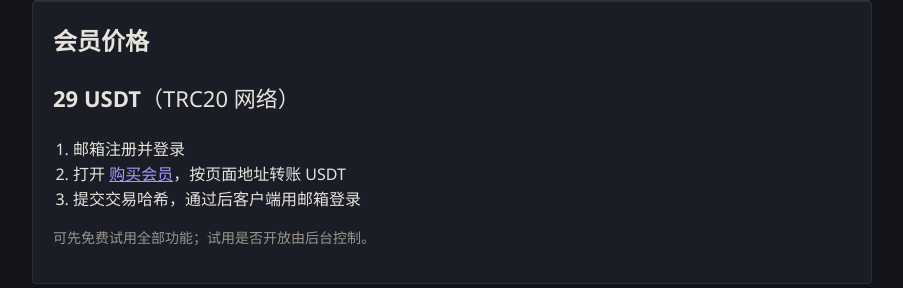
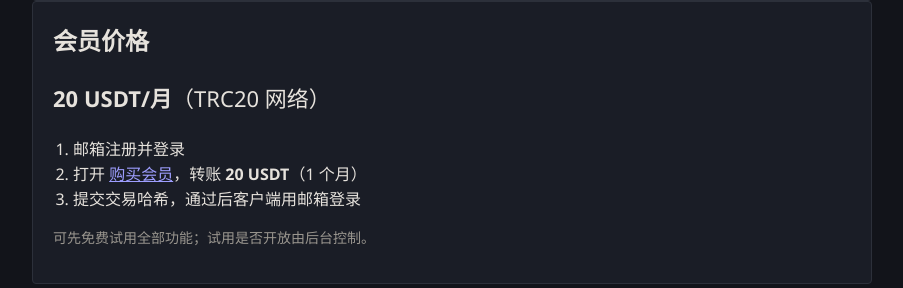
Before and after one commit to e12games/facefusion, a FastAPI app: page / in a window 1280 px wide. Shown: the part 894-1182 px from the top of the page, without its empty margins (188-1091 px from the left). Run offline with FastAPI, Linux system fonts and the light colour scheme; data comes from the database, SQL or seed files in the repository.

Commit message:
membership price 20 USDT per month

```diff
--- a/web/app.py
+++ b/web/app.py
@@ -114,7 +114,7 @@ def init_db() -> None:
 			'release_notes': '',
 			'update_enabled': '1',
 			'usdt_trc20_wallet': '',
-			'membership_price_usdt': '29',
+			'membership_price_usdt': '20',
 			'admin_password_changed': '0'
 		}
 		for key, value in defaults.items():
@@ -163,7 +163,7 @@ def render(request : Request, name : str, extra : Optional[dict[str, Any]] = Non
 		'request': request,
 		'user': user,
 		'trial_enabled': setting('trial_enabled') == '1',
-		'membership_price_usdt': setting('membership_price_usdt', '29'),
+		'membership_price_usdt': setting('membership_price_usdt', '20'),
 		'need_password_hint': bool(user and user.get('is_admin') and needs_password_hint()),
 		'default_admin_email': DEFAULT_ADMIN_EMAIL
 	}
@@ -266,7 +266,7 @@ def buy_page(request : Request):
 	if user['is_admin'] or user['is_paid']:
 		return RedirectResponse('/', status_code = 303)
 	wallet = setting('usdt_trc20_wallet', '')
-	price = setting('membership_price_usdt', '29')
+	price = setting('membership_price_usdt', '20')
 	with closing(get_db()) as connection:
 		orders = [
 			dict(row) for row in connection.execute(
@@ -293,7 +293,7 @@ def buy_submit(request : Request, tx_hash : str = Form(...)):
 	if user['is_admin'] or user['is_paid']:
 		return RedirectResponse('/', status_code = 303)
 	wallet = setting('usdt_trc20_wallet', '').strip()
-	price = setting('membership_price_usdt', '29').strip() or '29'
+	price = setting('membership_price_usdt', '20').strip() or '20'
 	tx_hash_norm = normalize_tx_hash(tx_hash)
 	error = ''
 	message = ''
@@ -369,7 +369,7 @@ def admin_page(request : Request):
 		'manifest_version': manifest.get('version', ''),
 		'manifest_files': len(manifest.get('files') or []),
 		'usdt_trc20_wallet': setting('usdt_trc20_wallet', ''),
-		'membership_price_usdt': setting('membership_price_usdt', '29'),
+		'membership_price_usdt': setting('membership_price_usdt', '20'),
 		'orders': pending_orders
 	})
 
@@ -398,17 +398,17 @@ def admin_paid(request : Request, user_id : int, is_paid : str = Form(...)):
 def admin_payment(
 	request : Request,
 	usdt_trc20_wallet : str = Form(''),
-	membership_price_usdt : str = Form('29')
+	membership_price_usdt : str = Form('20')
 ):
 	user = current_user(request)
 	if not user or not user['is_admin']:
 		return RedirectResponse('/login', status_code = 303)
 	set_setting('usdt_trc20_wallet', usdt_trc20_wallet.strip())
-	price = membership_price_usdt.strip() or '29'
+	price = membership_price_usdt.strip() or '20'
 	try:
 		Decimal(price)
 	except Exception:
-		price = '29'
+		price = '20'
 	set_setting('membership_price_usdt', price)
 	return RedirectResponse('/admin', status_code = 303)
 
--- a/web/static/style.css
+++ b/web/static/style.css
@@ -151,6 +151,7 @@ input[type="email"]:focus, input[type="password"]:focus {
 .buy-card { max-width: 640px; }
 .price-box { margin: 20px 0; padding: 16px; border: 1px solid var(--line); background: rgba(255,255,255,0.02); }
 .price { font-size: 32px; margin: 4px 0 0; font-weight: 700; }
+.price-unit { font-size: 18px; font-weight: 600; margin-left: 2px; color: var(--muted); }
 .pay-steps { padding-left: 20px; }
 .wallet-pay { display: flex; gap: 20px; align-items: flex-start; margin: 16px 0; flex-wrap: wrap; }
 .wallet-qr { flex: 0 0 auto; padding: 10px; background: #fff; border-radius: 8px; border: 1px solid var(--line); line-height: 0; }
--- a/web/templates/admin.html
+++ b/web/templates/admin.html
@@ -17,7 +17,7 @@
 	<h2>USDT 会员收款（TRC20）</h2>
 	<form class="switch" method="post" action="/admin/payment">
 		<label>收款地址（TRC20）<input type="text" name="usdt_trc20_wallet" value="{{ usdt_trc20_wallet }}" placeholder="T..." autocomplete="off"></label>
-		<label>会员价格（USDT）<input type="text" name="membership_price_usdt" value="{{ membership_price_usdt }}" required></label>
+		<label>会员价格（USDT/月）<input type="text" name="membership_price_usdt" value="{{ membership_price_usdt }}" required></label>
 		<button class="btn" type="submit">保存收款设置</button>
 	</form>
 
--- a/web/templates/buy.html
+++ b/web/templates/buy.html
@@ -7,14 +7,14 @@
 
 	<div class="price-box">
 		<p class="eyebrow">会员价格</p>
-		<p class="price">{{ price }} USDT</p>
+		<p class="price">{{ price }} USDT<span class="price-unit">/月</span></p>
 	</div>
 
 	{% if not wallet %}
 	<p class="error">收款地址尚未配置，请稍后再试。</p>
 	{% else %}
 	<ol class="pay-steps">
-		<li>打开钱包（支持 TRC20 USDT），<strong>扫码或复制</strong>下面地址，转账 <strong>{{ price }} USDT</strong>。</li>
+		<li>打开钱包（支持 TRC20 USDT），<strong>扫码或复制</strong>下面地址，转账 <strong>{{ price }} USDT</strong>（购买 1 个月会员）。</li>
 		<li>网络务必选择 <strong>TRC20 / Tron</strong>，不要选 ERC20、BEP20。</li>
 		<li>转账成功后，复制链上 <strong>交易哈希（TxID）</strong>，在下方提交。</li>
 	</ol>
--- a/web/templates/index.html
+++ b/web/templates/index.html
@@ -31,10 +31,10 @@
 
 <section class="steps" id="price">
 	<h2>会员价格</h2>
-	<p class="price-line"><strong>{{ membership_price_usdt }} USDT</strong>（TRC20 网络）</p>
+	<p class="price-line"><strong>{{ membership_price_usdt }} USDT/月</strong>（TRC20 网络）</p>
 	<ol>
 		<li>邮箱注册并登录</li>
-		<li>打开 <a href="/buy">购买会员</a>，按页面地址转账 USDT</li>
+		<li>打开 <a href="/buy">购买会员</a>，转账 <strong>{{ membership_price_usdt }} USDT</strong>（1 个月）</li>
 		<li>提交交易哈希，通过后客户端用邮箱登录</li>
 	</ol>
 	<p class="hint">可先免费试用全部功能；试用是否开放由后台控制。</p>
```
